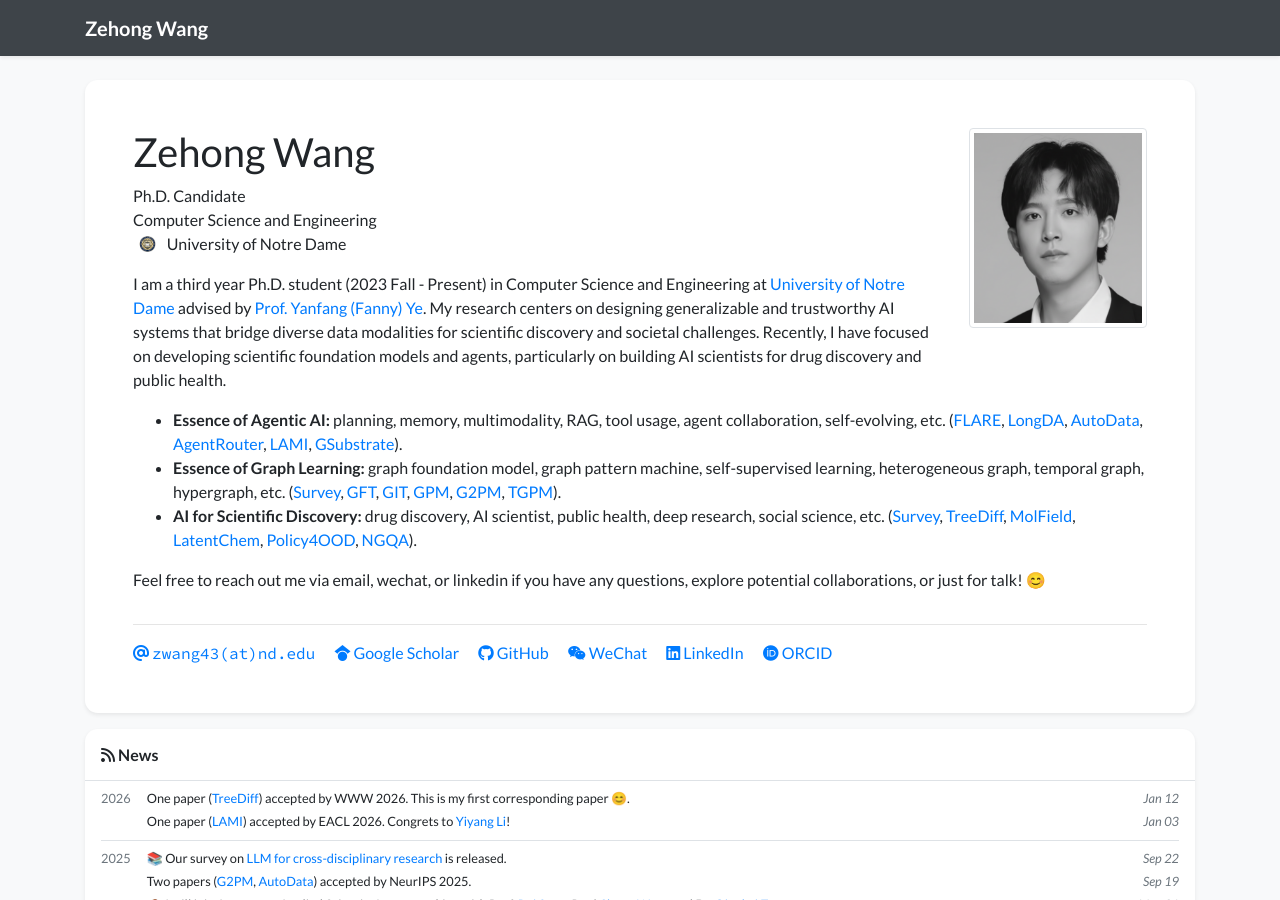
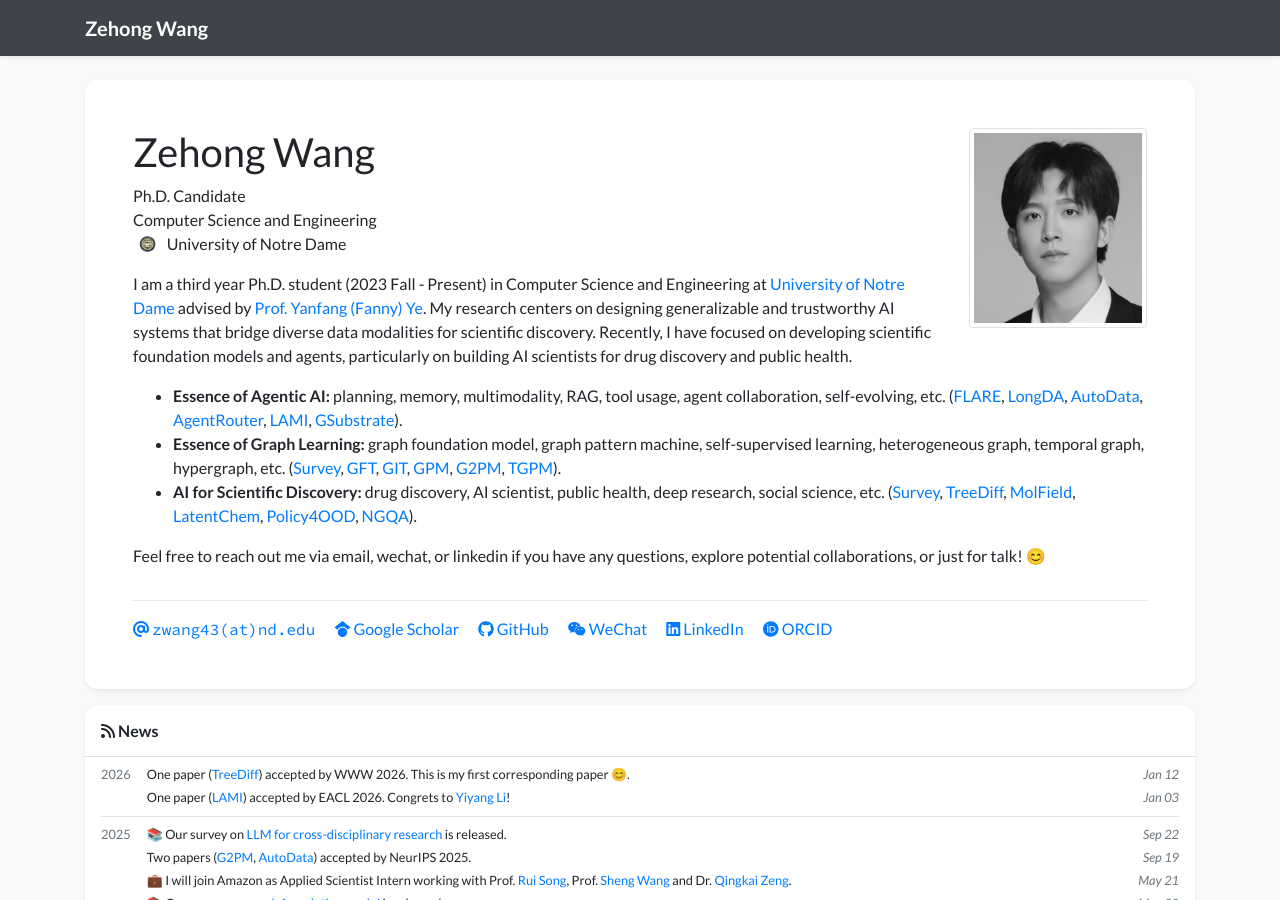
Before and after one commit to Zehong-Wang/Zehong-Wang.github.io, a Jekyll site: the page built from index.html, in a window 1280 px wide and 900 px high. Built offline with Jekyll 4.4.1, drawn with Linux system fonts in a browser that asks for light colours; nearby versions of some CDN libraries; a style sheet for code colours, icons or effects is not loaded.

Commit message:
update profile

```diff
--- a/_data/profile.yml
+++ b/_data/profile.yml
@@ -24,7 +24,7 @@
 short_bio: >-
   <p>
     I am a third year Ph.D. student (2023 Fall - Present) in Computer Science and Engineering at <a href="https://www.nd.edu/">University of Notre Dame</a> advised by <a href="http://yes-lab.org/">Prof. Yanfang (Fanny) Ye</a>.
-    My research centers on designing generalizable and trustworthy AI systems that bridge diverse data modalities for scientific discovery and societal challenges.
+    My research centers on designing generalizable and trustworthy AI systems that bridge diverse data modalities for scientific discovery.
     Recently, I have focused on developing scientific foundation models and agents, particularly on building AI scientists for drug discovery and public health.
   </p>
   <ul>
```
